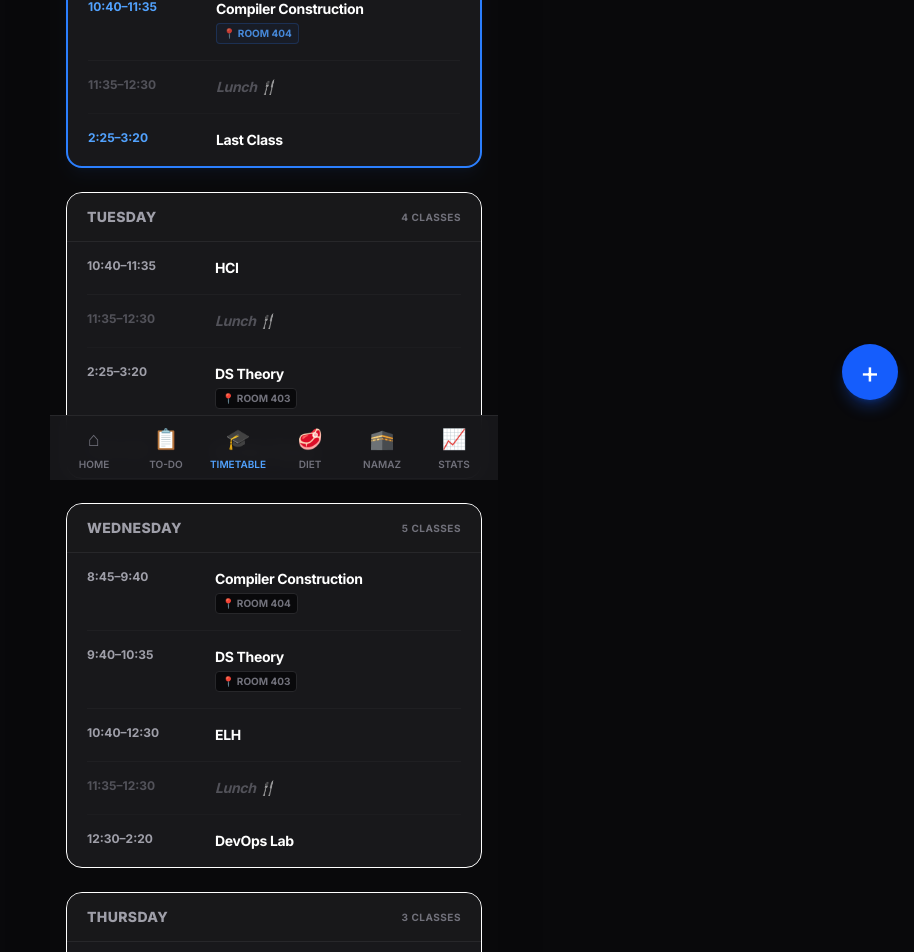
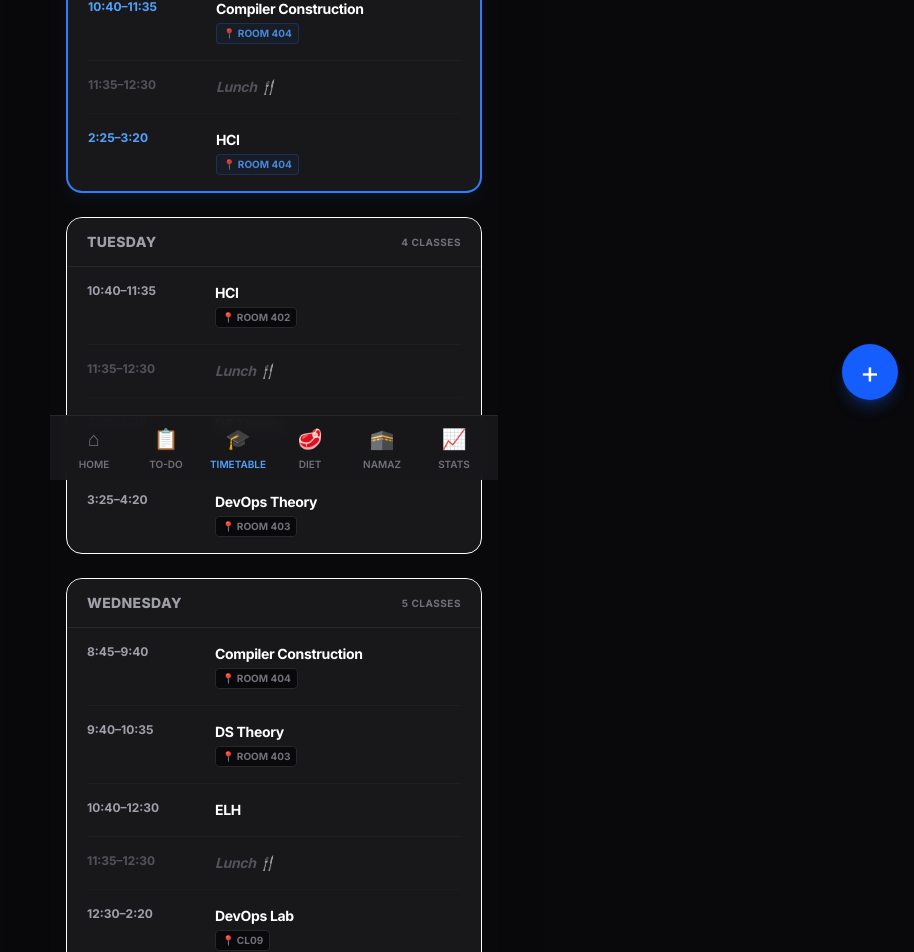
Before and after one commit to Bitsnbytes14/my-habit-tracker, a Next.js app: page /timetable in a window 1280 px wide. Shown: the part 320-1272 px from the top of the page, without its empty margins (366-1280 px from the left). Built offline with nearby package versions, Linux system fonts and the light colour scheme.

Commit message:
Update College Timetable schedule details and room numbers

```diff
--- a/src/app/timetable/page.tsx
+++ b/src/app/timetable/page.tsx
@@ -21,16 +21,16 @@ const scheduleData: DaySchedule[] = [
       { time: '9:40–10:35', subject: 'Cybersecurity', room: 'Room 404' },
       { time: '10:40–11:35', subject: 'Compiler Construction', room: 'Room 404' },
       { time: '11:35–12:30', subject: 'Lunch' },
-      { time: '2:25–3:20', subject: 'Last Class' },
+      { time: '2:25–3:20', subject: 'HCI', room: 'Room 404' },
     ],
   },
   {
     dayName: 'Tuesday',
     items: [
-      { time: '10:40–11:35', subject: 'HCI' },
+      { time: '10:40–11:35', subject: 'HCI', room: 'Room 402' },
       { time: '11:35–12:30', subject: 'Lunch' },
       { time: '2:25–3:20', subject: 'DS Theory', room: 'Room 403' },
-      { time: '3:25–4:20', subject: 'DevOps Theory' },
+      { time: '3:25–4:20', subject: 'DevOps Theory', room: 'Room 403' },
     ],
   },
   {
@@ -40,7 +40,7 @@ const scheduleData: DaySchedule[] = [
       { time: '9:40–10:35', subject: 'DS Theory', room: 'Room 403' },
       { time: '10:40–12:30', subject: 'ELH' },
       { time: '11:35–12:30', subject: 'Lunch' },
-      { time: '12:30–2:20', subject: 'DevOps Lab' },
+      { time: '12:30–2:20', subject: 'DevOps Lab', room: 'CL09' },
     ],
   },
   {
@@ -54,9 +54,9 @@ const scheduleData: DaySchedule[] = [
   {
     dayName: 'Friday',
     items: [
-      { time: '8:45–9:40', subject: 'Compiler Construction' },
-      { time: '9:40–10:35', subject: 'Cybersecurity' },
-      { time: '10:40–11:35', subject: 'DS Theory' },
+      { time: '8:45–9:40', subject: 'Compiler Construction', room: 'Room 404' },
+      { time: '9:40–10:35', subject: 'Cybersecurity', room: 'Room 404' },
+      { time: '10:40–11:35', subject: 'DS Theory', room: 'Room 403' },
       { time: '11:35–12:30', subject: 'Lunch' },
       { time: '12:30–2:20', subject: 'Compiler Construction Lab', room: 'CL07' },
       { time: '2:25–4:20', subject: 'DevOps Lab', room: 'CL06' },
@@ -65,7 +65,7 @@ const scheduleData: DaySchedule[] = [
   {
     dayName: 'Saturday',
     items: [
-      { time: '10:40–12:30', subject: 'Flexi' },
+      { time: '10:40–12:30', subject: 'Flexi', room: 'CL09 & CL10' },
     ],
   },
 ];
```
